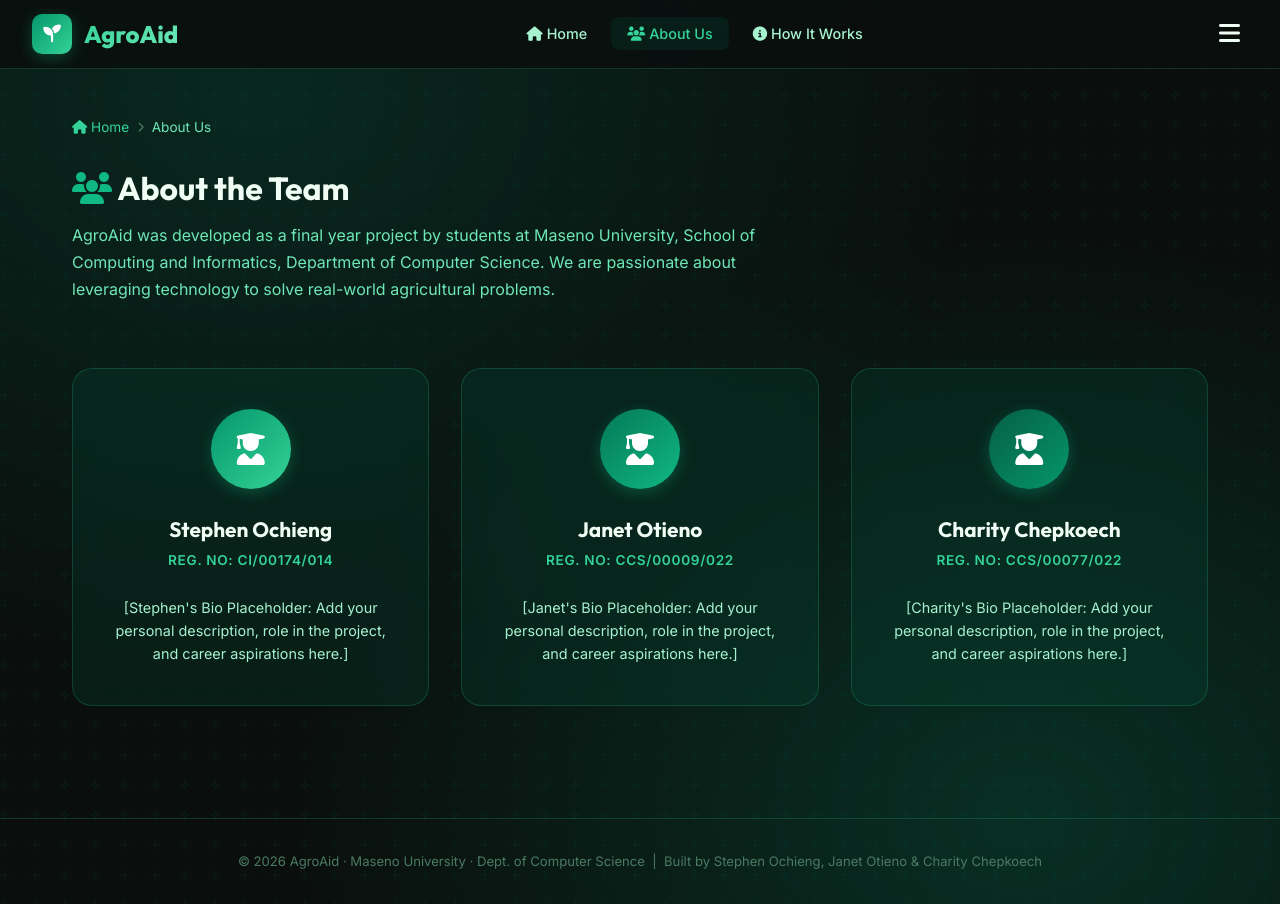
After one commit to Stevocy/AGROAID, a Flask app: page /about in a window 1280 px wide. The commit adds this page. Run offline with Flask 3, Linux system fonts and the light colour scheme.

Commit message:
Updated about page and navigation bar

```diff
--- a/app.py
+++ b/app.py
@@ -21,6 +21,10 @@ with app.app_context():
 def index():
     crops = db.get_all_crops()
     return render_template('index.html', crops=crops)
+
+@app.route('/about')
+def about():
+    return render_template('about.html')
 
 @app.route('/diagnose')
 def diagnose_page():
--- a/static/css/style.css
+++ b/static/css/style.css
@@ -155,6 +155,119 @@ body {
   box-shadow: 0 6px 20px rgba(16, 185, 129, 0.4) !important;
   background: linear-gradient(135deg, var(--green-500), var(--green-400)) !important;
   -webkit-text-fill-color: white !important;
+}
+
+/* ── Global Sidebar ─────────────────────────────────────────────── */
+.menu-toggle {
+  display: block;
+  background: none;
+  border: none;
+  color: var(--text-primary);
+  font-size: 1.5rem;
+  cursor: pointer;
+  padding: 0.5rem;
+  transition: var(--transition-fast);
+}
+
+.menu-toggle:hover { color: var(--green-400); }
+
+.sidebar-overlay {
+  position: fixed;
+  top: 0; left: 0; right: 0; bottom: 0;
+  background: rgba(0, 0, 0, 0.5);
+  backdrop-filter: blur(4px);
+  z-index: 1040;
+  opacity: 0;
+  visibility: hidden;
+  transition: all 0.3s ease;
+}
+
+.sidebar-overlay.active {
+  opacity: 1;
+  visibility: visible;
+}
+
+.global-sidebar {
+  position: fixed;
+  top: 0; right: -320px;
+  width: 320px;
+  height: 100vh;
+  background: rgba(10, 15, 13, 0.95);
+  backdrop-filter: blur(20px);
+  border-left: 1px solid var(--glass-border);
+  z-index: 1050;
+  transition: all 0.4s cubic-bezier(0.4, 0, 0.2, 1);
+  display: flex;
+  flex-direction: column;
+}
+
+.global-sidebar.open {
+  right: 0;
+  box-shadow: -10px 0 40px rgba(0, 0, 0, 0.5);
+}
+
+.sidebar-header {
+  display: flex;
+  align-items: center;
+  justify-content: space-between;
+  padding: 1.5rem 2rem;
+  border-bottom: 1px solid rgba(255,255,255,0.05);
+}
+
+.close-sidebar-btn {
+  background: none;
+  border: none;
+  color: var(--text-dim);
+  font-size: 1.5rem;
+  cursor: pointer;
+  width: 36px;
+  height: 36px;
+  display: flex;
+  align-items: center;
+  justify-content: center;
+  border-radius: 50%;
+  transition: var(--transition-fast);
+}
+
+.close-sidebar-btn:hover {
+  background: rgba(255,255,255,0.05);
+  color: white;
+}
+
+.sidebar-content {
+  padding: 2rem;
+  flex: 1;
+  overflow-y: auto;
+}
+
+.sidebar-nav {
+  list-style: none;
+  display: flex;
+  flex-direction: column;
+  gap: 0.5rem;
+}
+
+.sidebar-nav a {
+  display: flex;
+  align-items: center;
+  gap: 1rem;
+  padding: 0.8rem 1rem;
+  color: var(--text-secondary);
+  text-decoration: none;
+  font-weight: 500;
+  border-radius: var(--radius-md);
+  transition: var(--transition);
+}
+
+.sidebar-nav a i { font-size: 1.1rem; width: 24px; text-align: center; }
+
+.sidebar-nav a:hover, .sidebar-nav a.active {
+  background: var(--glass-bg);
+  color: var(--green-400);
+}
+
+@media (max-width: 768px) {
+  .nav-links { display: none; }
 }
 
 /* ── Container ──────────────────────────────────────────────────── */
--- a/static/js/app.js
+++ b/static/js/app.js
@@ -91,6 +91,28 @@ document.addEventListener('DOMContentLoaded', () => {
     }, 50);
   });
 
+  // ── Global Sidebar Toggle ────────────────────────────────────────
+  const menuToggle = document.getElementById('menu-toggle');
+  const globalSidebar = document.getElementById('global-sidebar');
+  const sidebarOverlay = document.getElementById('sidebar-overlay');
+  const closeSidebarBtn = document.getElementById('close-sidebar');
+
+  function openSidebar() {
+    if(globalSidebar) globalSidebar.classList.add('open');
+    if(sidebarOverlay) sidebarOverlay.classList.add('active');
+    document.body.style.overflow = 'hidden'; // Prevent scrolling
+  }
+
+  function closeSidebar() {
+    if(globalSidebar) globalSidebar.classList.remove('open');
+    if(sidebarOverlay) sidebarOverlay.classList.remove('active');
+    document.body.style.overflow = '';
+  }
+
+  if (menuToggle) menuToggle.addEventListener('click', openSidebar);
+  if (closeSidebarBtn) closeSidebarBtn.addEventListener('click', closeSidebar);
+  if (sidebarOverlay) sidebarOverlay.addEventListener('click', closeSidebar);
+
   // ── Select All / Clear All for symptoms ────────────────────────
   const selectAllBtn = document.getElementById('select-all-btn');
   const clearAllBtn  = document.getElementById('clear-all-btn');
--- /dev/null
+++ b/templates/about.html
@@ -0,0 +1,66 @@
+{% extends "base.html" %}
+
+{% block title %}About Us – AgroAid{% endblock %}
+
+{% block content %}
+<div class="page-header container">
+  <div class="breadcrumb">
+    <a href="{{ url_for('index') }}"><i class="fa-solid fa-house"></i> Home</a>
+    <i class="fa-solid fa-chevron-right" style="font-size:0.65rem;color:var(--text-dim)"></i>
+    <span>About Us</span>
+  </div>
+
+  <h1 class="page-title">
+    <i class="fa-solid fa-users" style="color:var(--green-500)"></i>
+    About the Team
+  </h1>
+  <p style="color:var(--text-muted);font-size:1rem;max-width:700px;margin-bottom:2rem;line-height:1.7;">
+    AgroAid was developed as a final year project by students at Maseno University, School of Computing and Informatics, Department of Computer Science. We are passionate about leveraging technology to solve real-world agricultural problems.
+  </p>
+</div>
+
+<div class="container" style="padding-bottom: 5rem;">
+  <div class="symptoms-grid" style="grid-template-columns: repeat(auto-fit, minmax(300px, 1fr)); gap: 2rem;">
+
+    <!-- Team Member 1 -->
+    <div class="card" style="padding: 2.5rem; text-align: center;">
+      <div style="width: 80px; height: 80px; background: linear-gradient(135deg, var(--green-600), var(--green-400)); border-radius: 50%; display: flex; align-items: center; justify-content: center; font-size: 2rem; color: white; margin: 0 auto 1.5rem; box-shadow: var(--shadow-btn);">
+        <i class="fa-solid fa-user-graduate"></i>
+      </div>
+      <h3 style="font-family: 'Outfit', sans-serif; font-size: 1.3rem; margin-bottom: 0.25rem;">Stephen Ochieng</h3>
+      <p style="color: var(--green-400); font-weight: 600; font-size: 0.85rem; margin-bottom: 1.5rem; letter-spacing: 0.05em;">REG. NO: CI/00174/014</p>
+      <p style="color: var(--text-secondary); font-size: 0.9rem; line-height: 1.6;">
+        <!-- Placeholder for Stephen to write about himself -->
+        [Stephen's Bio Placeholder: Add your personal description, role in the project, and career aspirations here.]
+      </p>
+    </div>
+
+    <!-- Team Member 2 -->
+    <div class="card" style="padding: 2.5rem; text-align: center;">
+      <div style="width: 80px; height: 80px; background: linear-gradient(135deg, var(--green-700), var(--green-500)); border-radius: 50%; display: flex; align-items: center; justify-content: center; font-size: 2rem; color: white; margin: 0 auto 1.5rem; box-shadow: var(--shadow-btn);">
+        <i class="fa-solid fa-user-graduate"></i>
+      </div>
+      <h3 style="font-family: 'Outfit', sans-serif; font-size: 1.3rem; margin-bottom: 0.25rem;">Janet Otieno</h3>
+      <p style="color: var(--green-400); font-weight: 600; font-size: 0.85rem; margin-bottom: 1.5rem; letter-spacing: 0.05em;">REG. NO: CCS/00009/022</p>
+      <p style="color: var(--text-secondary); font-size: 0.9rem; line-height: 1.6;">
+        <!-- Placeholder for Janet to write about herself -->
+        [Janet's Bio Placeholder: Add your personal description, role in the project, and career aspirations here.]
+      </p>
+    </div>
+
+    <!-- Team Member 3 -->
+    <div class="card" style="padding: 2.5rem; text-align: center;">
+      <div style="width: 80px; height: 80px; background: linear-gradient(135deg, var(--green-800), var(--green-600)); border-radius: 50%; display: flex; align-items: center; justify-content: center; font-size: 2rem; color: white; margin: 0 auto 1.5rem; box-shadow: var(--shadow-btn);">
+        <i class="fa-solid fa-user-graduate"></i>
+      </div>
+      <h3 style="font-family: 'Outfit', sans-serif; font-size: 1.3rem; margin-bottom: 0.25rem;">Charity Chepkoech</h3>
+      <p style="color: var(--green-400); font-weight: 600; font-size: 0.85rem; margin-bottom: 1.5rem; letter-spacing: 0.05em;">REG. NO: CCS/00077/022</p>
+      <p style="color: var(--text-secondary); font-size: 0.9rem; line-height: 1.6;">
+        <!-- Placeholder for Charity to write about herself -->
+        [Charity's Bio Placeholder: Add your personal description, role in the project, and career aspirations here.]
+      </p>
+    </div>
+
+  </div>
+</div>
+{% endblock %}
--- a/templates/base.html
+++ b/templates/base.html
@@ -22,26 +22,47 @@
         <li><a href="{{ url_for('index') }}" class="{{ 'active' if request.endpoint == 'index' }}">
           <i class="fa-solid fa-house"></i> Home
         </a></li>
+        <li><a href="{{ url_for('about') }}" class="{{ 'active' if request.endpoint == 'about' }}">
+          <i class="fa-solid fa-users"></i> About Us
+        </a></li>
         <li><a href="{{ url_for('index') }}#how-it-works">
           <i class="fa-solid fa-circle-info"></i> How It Works
         </a></li>
+      </ul>
+      <button class="menu-toggle" id="menu-toggle" aria-label="Toggle Menu">
+        <i class="fa-solid fa-bars"></i>
+      </button>
+    </div>
+  </nav>
+
+  <!-- Global Sidebar -->
+  <div class="sidebar-overlay" id="sidebar-overlay"></div>
+  <aside class="global-sidebar" id="global-sidebar">
+    <div class="sidebar-header">
+      <div class="nav-brand">
+        <div class="nav-logo-icon"><i class="fa-solid fa-seedling"></i></div>
+        <span class="nav-logo-text" style="font-size:1.2rem">AgroAid</span>
+      </div>
+      <button id="close-sidebar" class="close-sidebar-btn"><i class="fa-solid fa-xmark"></i></button>
+    </div>
+    <div class="sidebar-content">
+      <p class="sidebar-title">Administration</p>
+      <ul class="sidebar-nav">
         {% if session.get('logged_in') %}
-        <li><a href="{{ url_for('admin_dashboard') }}" class="nav-btn {{ 'active' if 'admin' in request.endpoint }}">
+        <li><a href="{{ url_for('admin_dashboard') }}" class="{{ 'active' if 'admin' in request.endpoint }}">
           <i class="fa-solid fa-shield-halved"></i> Admin Panel
         </a></li>
-        <li><a href="{{ url_for('logout') }}" class="nav-btn" style="background:var(--red-600);border-color:var(--red-500);color:white">
+        <li><a href="{{ url_for('logout') }}" style="color:var(--red-400)">
           <i class="fa-solid fa-right-from-bracket"></i> Logout
         </a></li>
         {% else %}
-        <li><a href="{{ url_for('login') }}" class="nav-btn {{ 'active' if request.endpoint == 'login' }}">
+        <li><a href="{{ url_for('login') }}" class="{{ 'active' if request.endpoint == 'login' }}">
           <i class="fa-solid fa-right-to-bracket"></i> Admin Login
         </a></li>
         {% endif %}
       </ul>
     </div>
-  </nav>
-
-  <!-- Flash Messages -->
+  </aside>
   {% with messages = get_flashed_messages(with_categories=true) %}
     {% if messages %}
       <div class="flash-container">
```
Also changed, not shown: agroaid.db.
